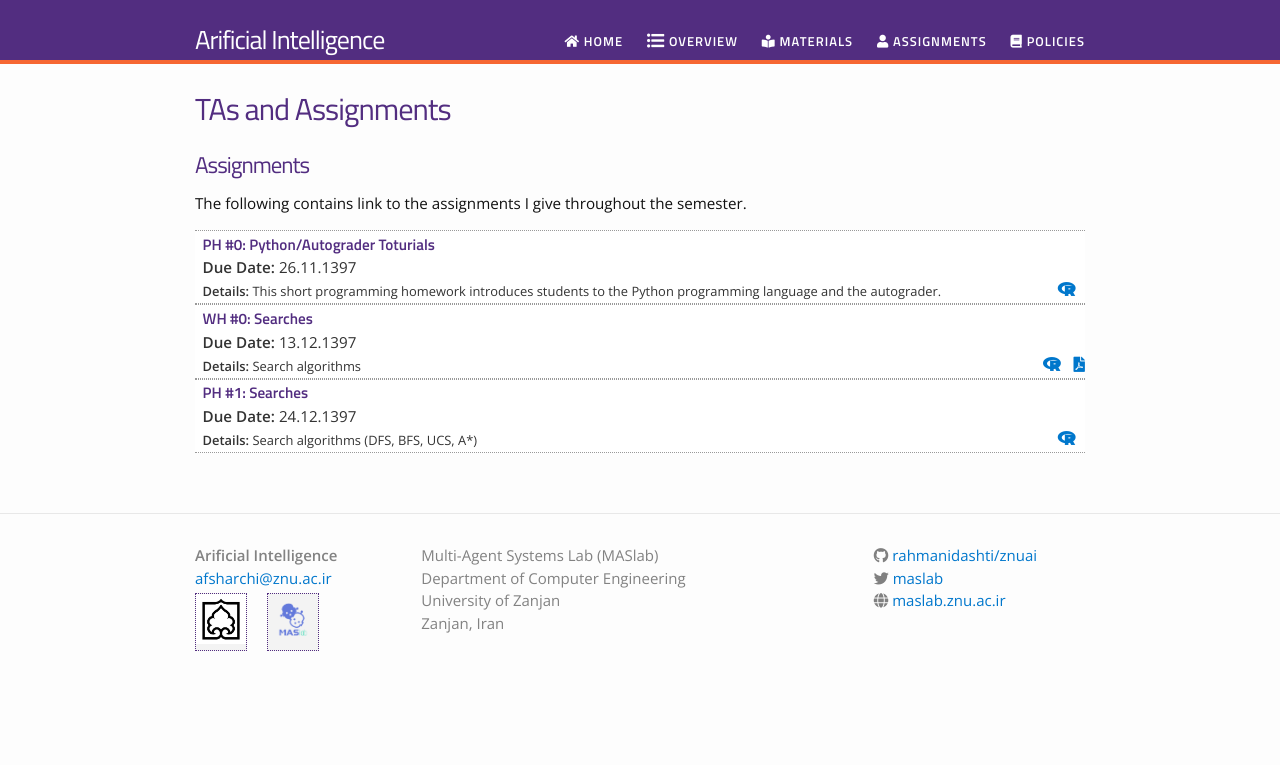
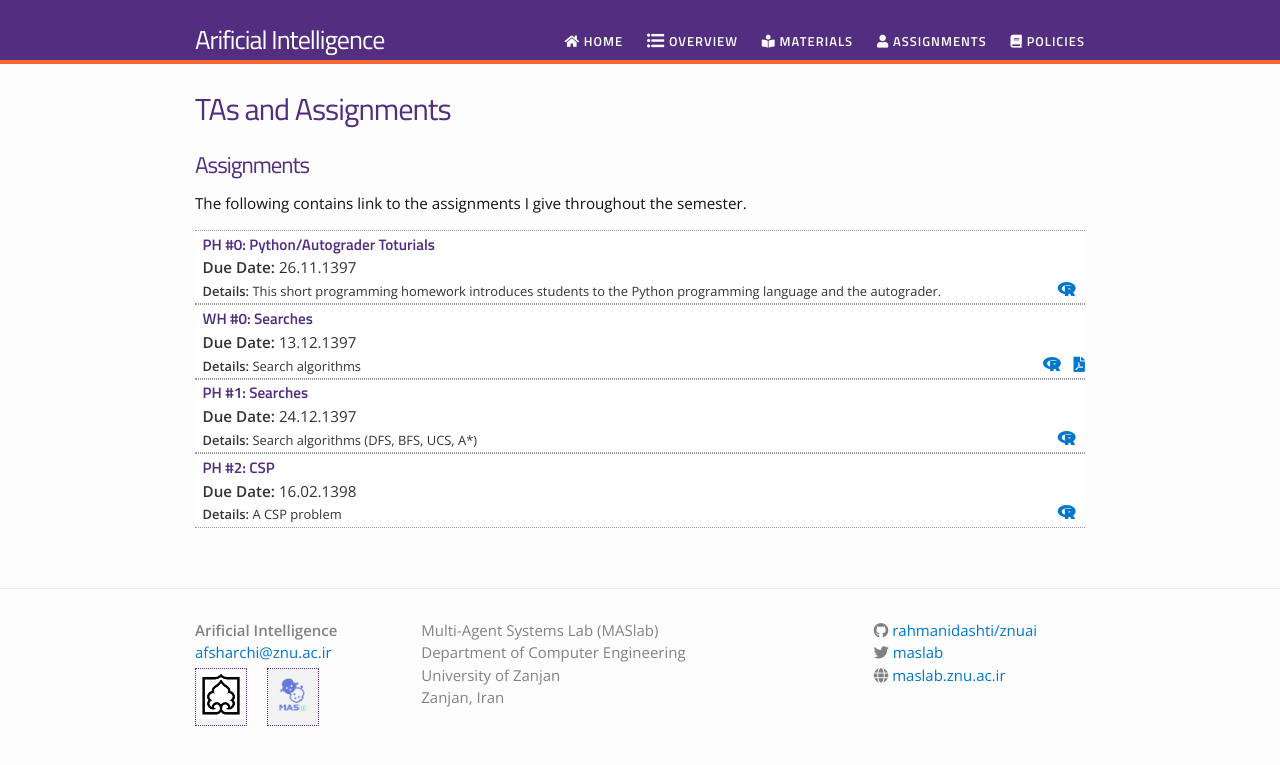
Before and after one commit to rahmanidashti/znuai, a Jekyll site: the page built from assignments.md, in a window 1280 px wide. Shown: the top 765 px of the page. Built offline with Jekyll 4.4.1, drawn with Linux system fonts in a browser that asks for light colours; nearby versions of some CDN libraries.

Commit message:
Update assignments.yml

```diff
--- a/_data/assignments.yml
+++ b/_data/assignments.yml
@@ -15,3 +15,9 @@
   answerfile:
   dirname: assignments
   tldr: "Search algorithms (DFS, BFS, UCS, A*)"
+- title: "PH #2: CSP"
+  duedate: 16.02.1398
+  filename: PH_2_CSP
+  answerfile:
+  dirname: assignments
+  tldr: "A CSP problem"
```
